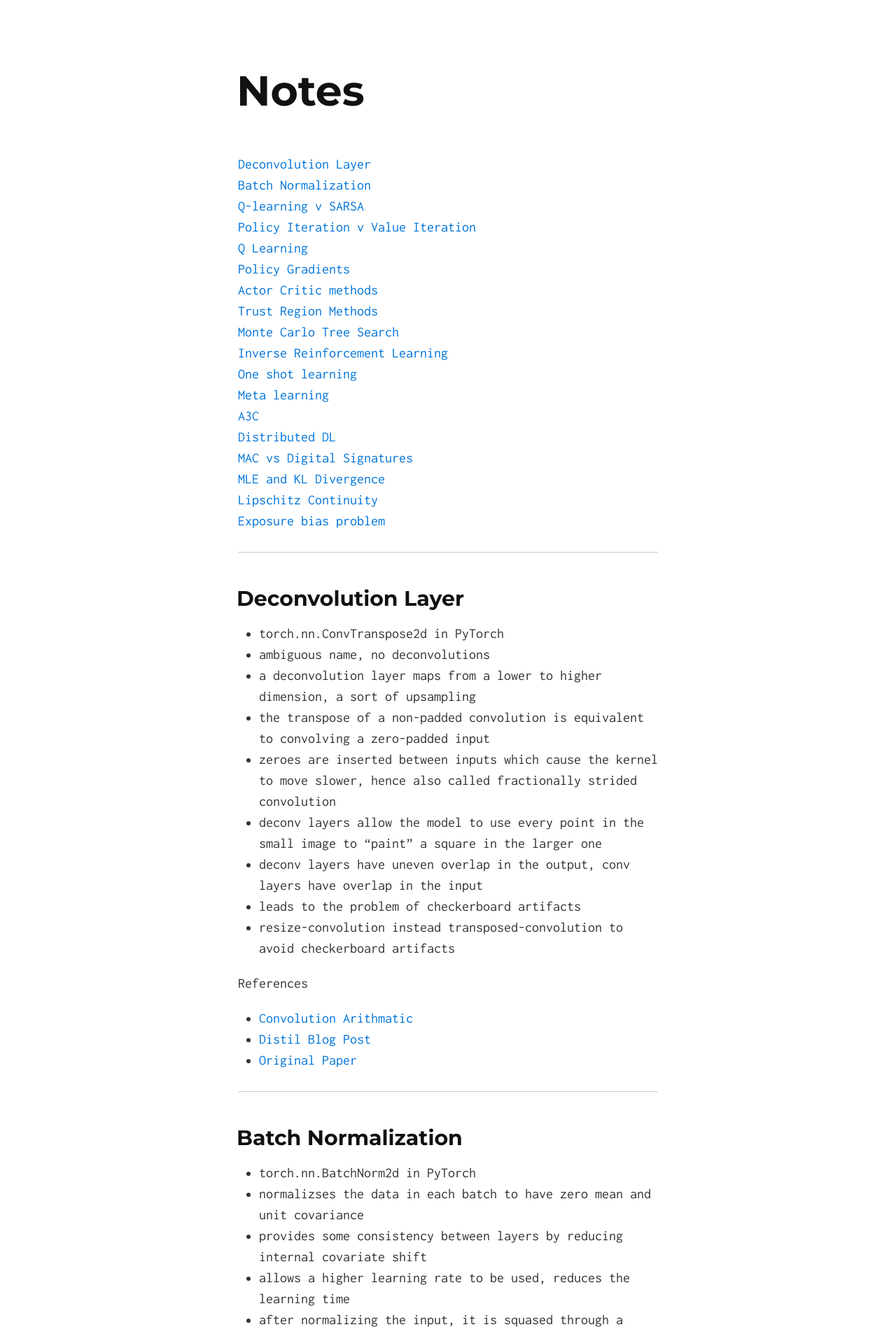
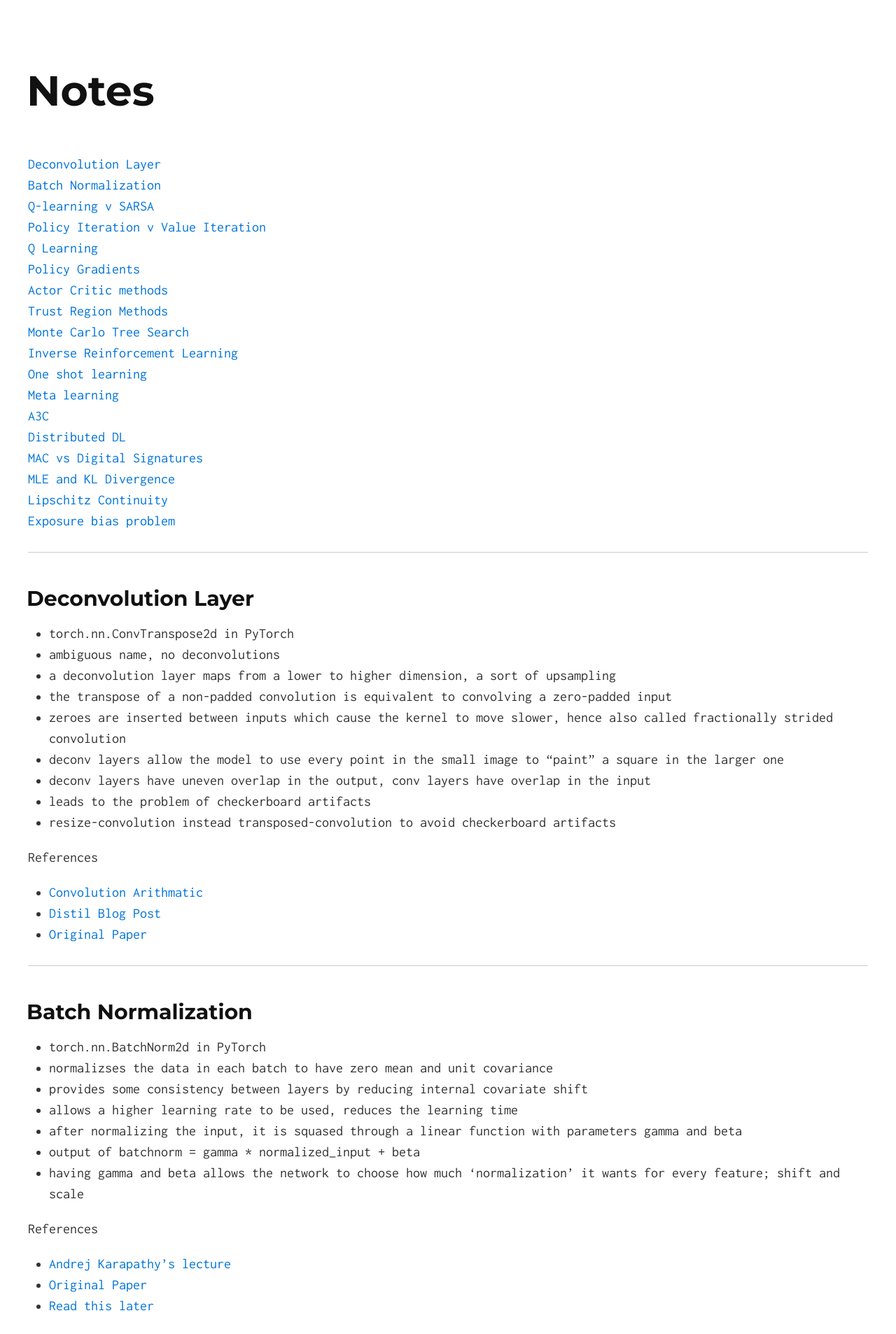
Before and after one commit to divyanshk/Mini-Blogs, a Jekyll site: the page built from index.md, in a window 1280 px wide. Shown: the top 1907 px of the page at 70% size. Built offline with Jekyll 4.4.1, drawn with Linux system fonts in a browser that asks for light colours; formulas are drawn with MathJax 3.

Commit message:
new look

```diff
--- a/_sass/_solo.scss
+++ b/_sass/_solo.scss
@@ -146,7 +146,7 @@ pre > code {
 }
 
 .container {
-  max-width: 30rem;
+  max-width: 60rem;
   margin: 0 auto;
   padding: 0 1rem;
 }
```
Also changed, not shown: 1 other file.
